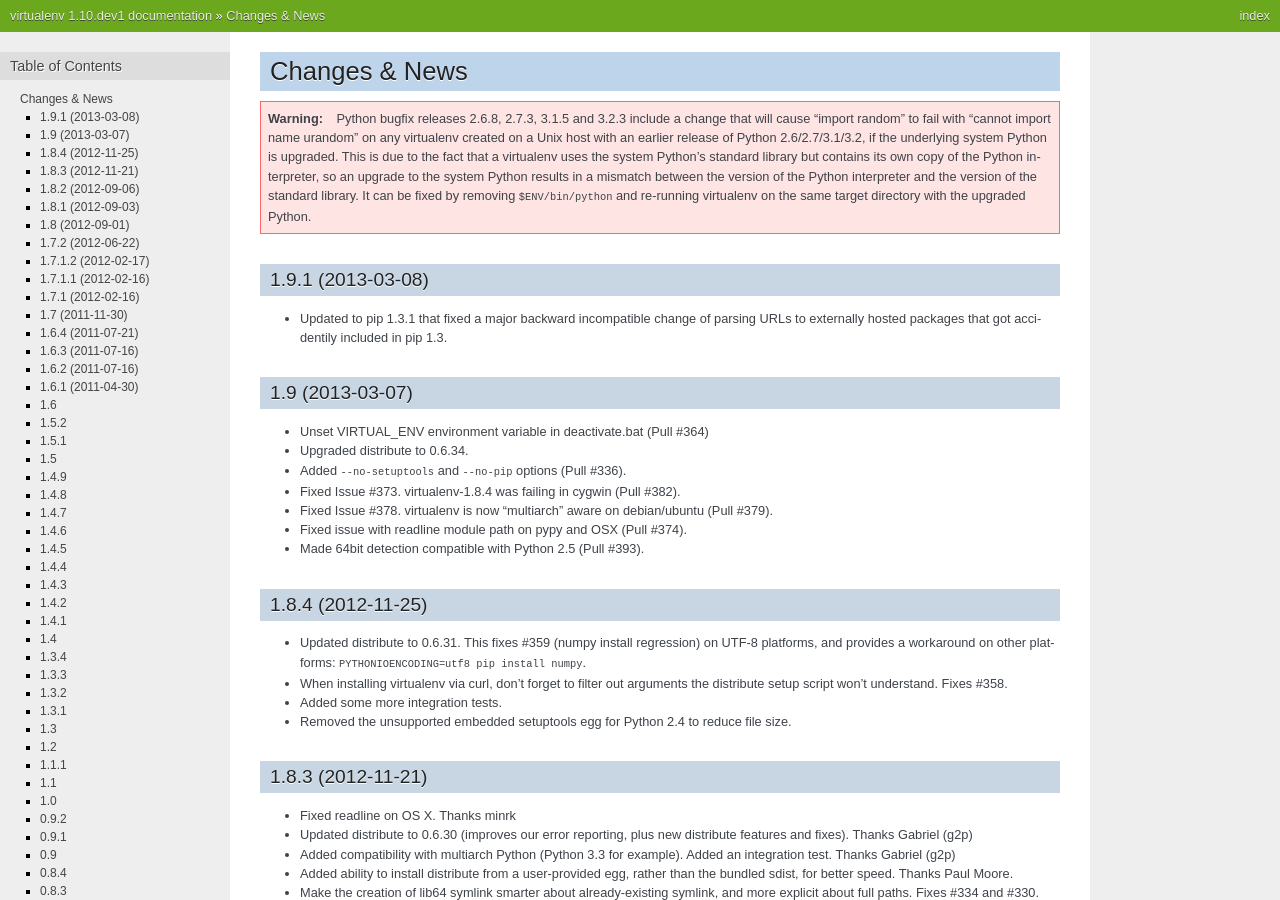
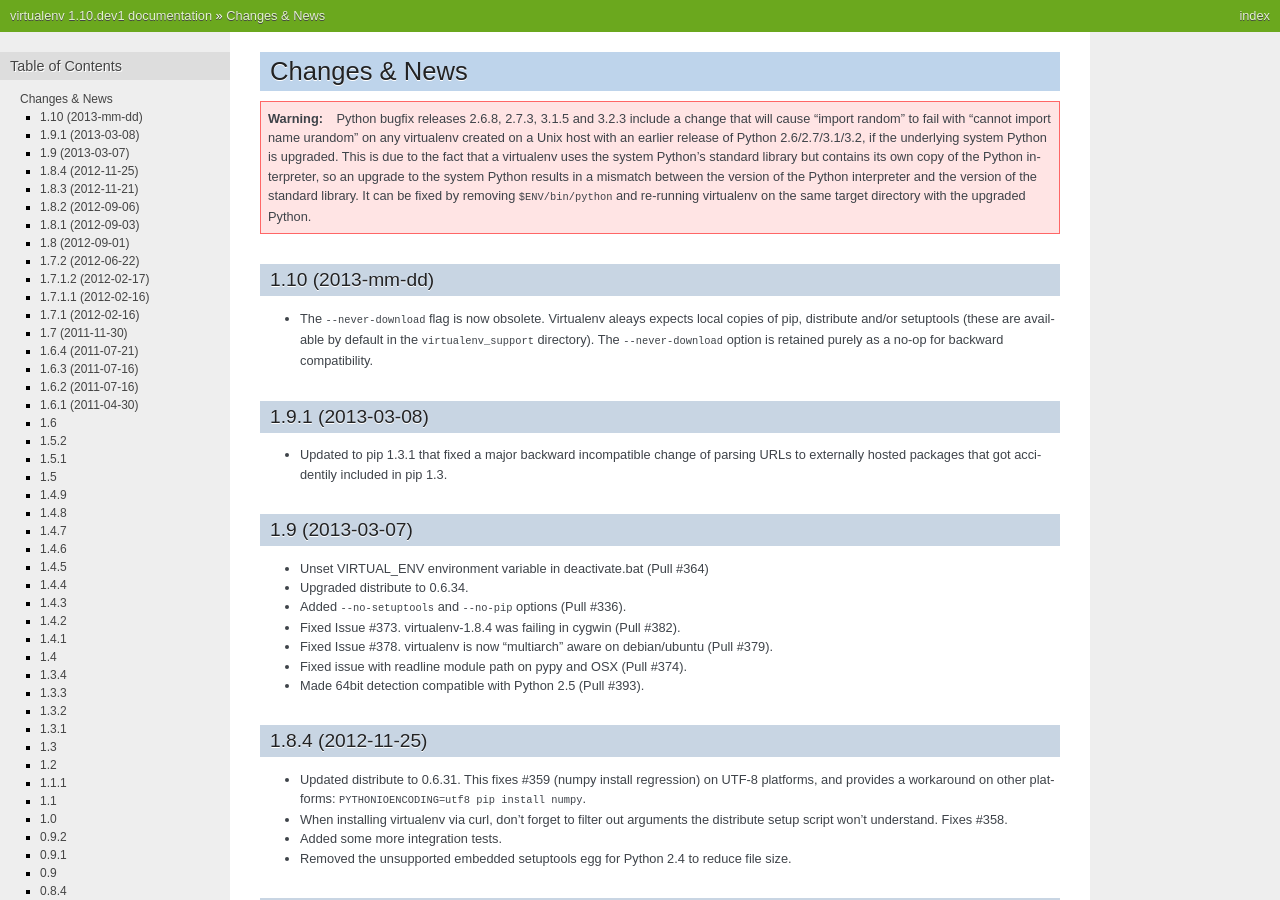
Before and after one commit to pypa/virtualenv, a Sphinx documentation site: the page built from docs/news.rst, in a window 1280 px wide and 900 px high. Built offline with Sphinx 7.4.7, drawn with Linux system fonts in a browser that asks for light colours.

Commit message:
Added a news entry

```diff
--- a/docs/news.rst
+++ b/docs/news.rst
@@ -13,6 +13,14 @@
    and the version of the standard library. It can be fixed by removing
    ``$ENV/bin/python`` and re-running virtualenv on the same target directory
    with the upgraded Python.
+
+1.10 (2013-mm-dd)
+~~~~~~~~~~~~~~~~~~
+
+* The ``--never-download`` flag is now obsolete. Virtualenv aleays expects
+  local copies of pip, distribute and/or setuptools (these are available by
+  default in the ``virtualenv_support`` directory). The ``--never-download``
+  option is retained purely as a no-op for backward compatibility.
 
 1.9.1 (2013-03-08)
 ~~~~~~~~~~~~~~~~~~
```
